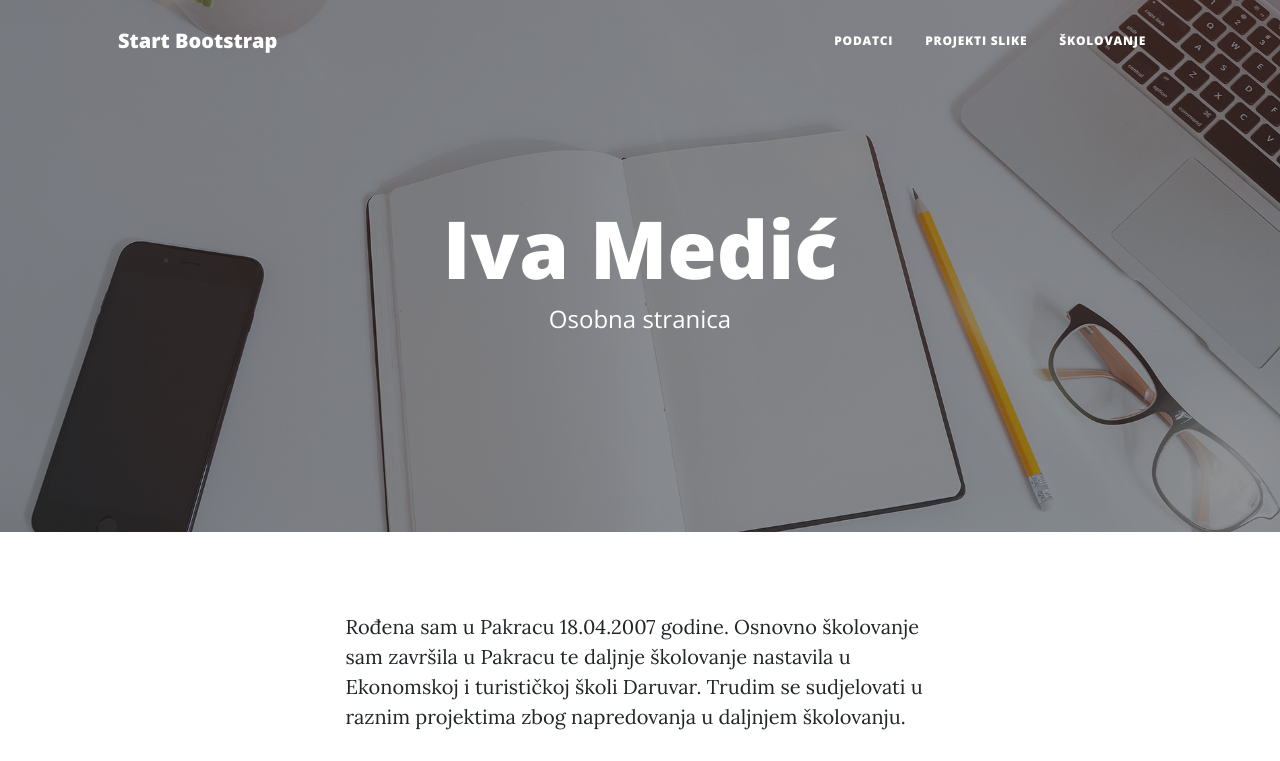
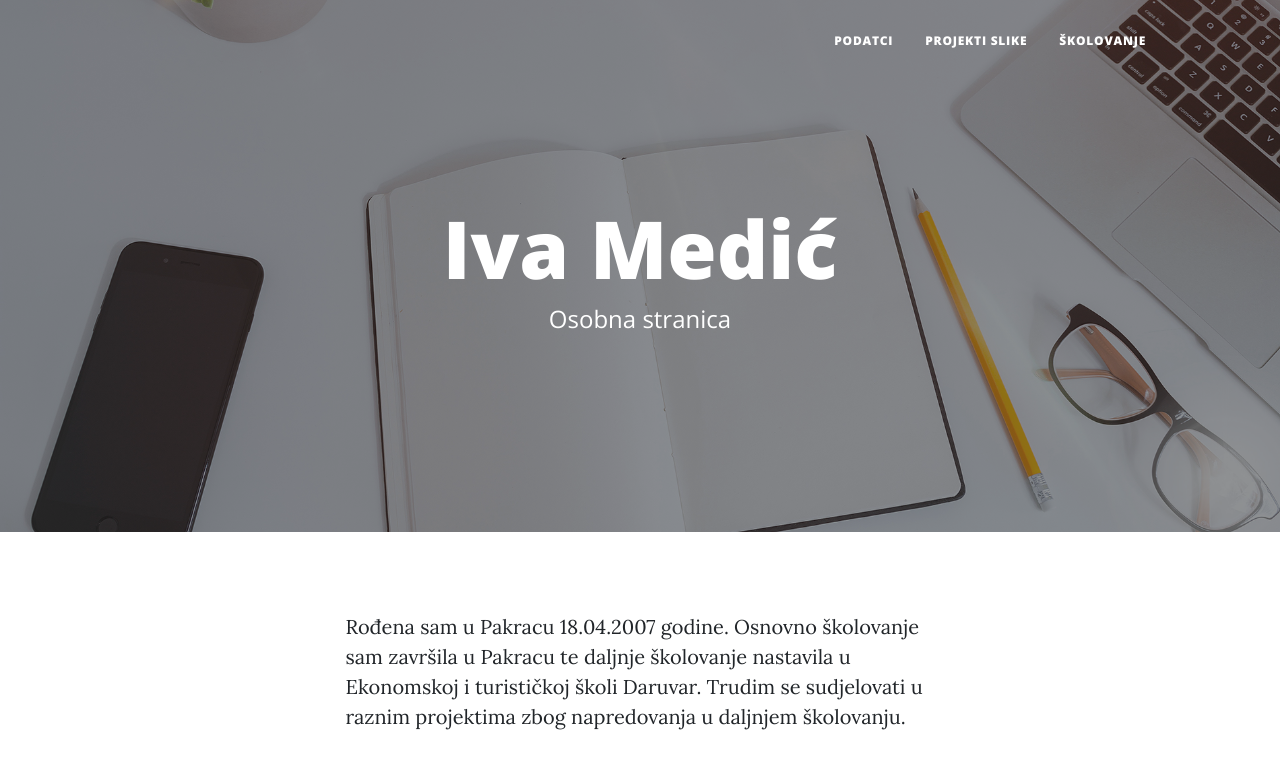
Before and after one commit to ivomed/ivamedic, a plain HTML site: page about.html in a window 1280 px wide. Shown: the top 761 px of the page. Drawn offline with nearby package versions, Linux system fonts and the light colour scheme.

Commit message:
Add files via upload

```diff
--- a/about.html
+++ b/about.html
@@ -19,7 +19,7 @@
         <!-- Navigation-->
         <nav class="navbar navbar-expand-lg navbar-light" id="mainNav">
             <div class="container px-4 px-lg-5">
-                <a class="navbar-brand" href="index.html">Start Bootstrap</a>
+                <a class="navbar-brand" href="index.html"></a>
                 <button class="navbar-toggler" type="button" data-bs-toggle="collapse" data-bs-target="#navbarResponsive" aria-controls="navbarResponsive" aria-expanded="false" aria-label="Toggle navigation">
                     Menu
                     <i class="fas fa-bars"></i>
```
